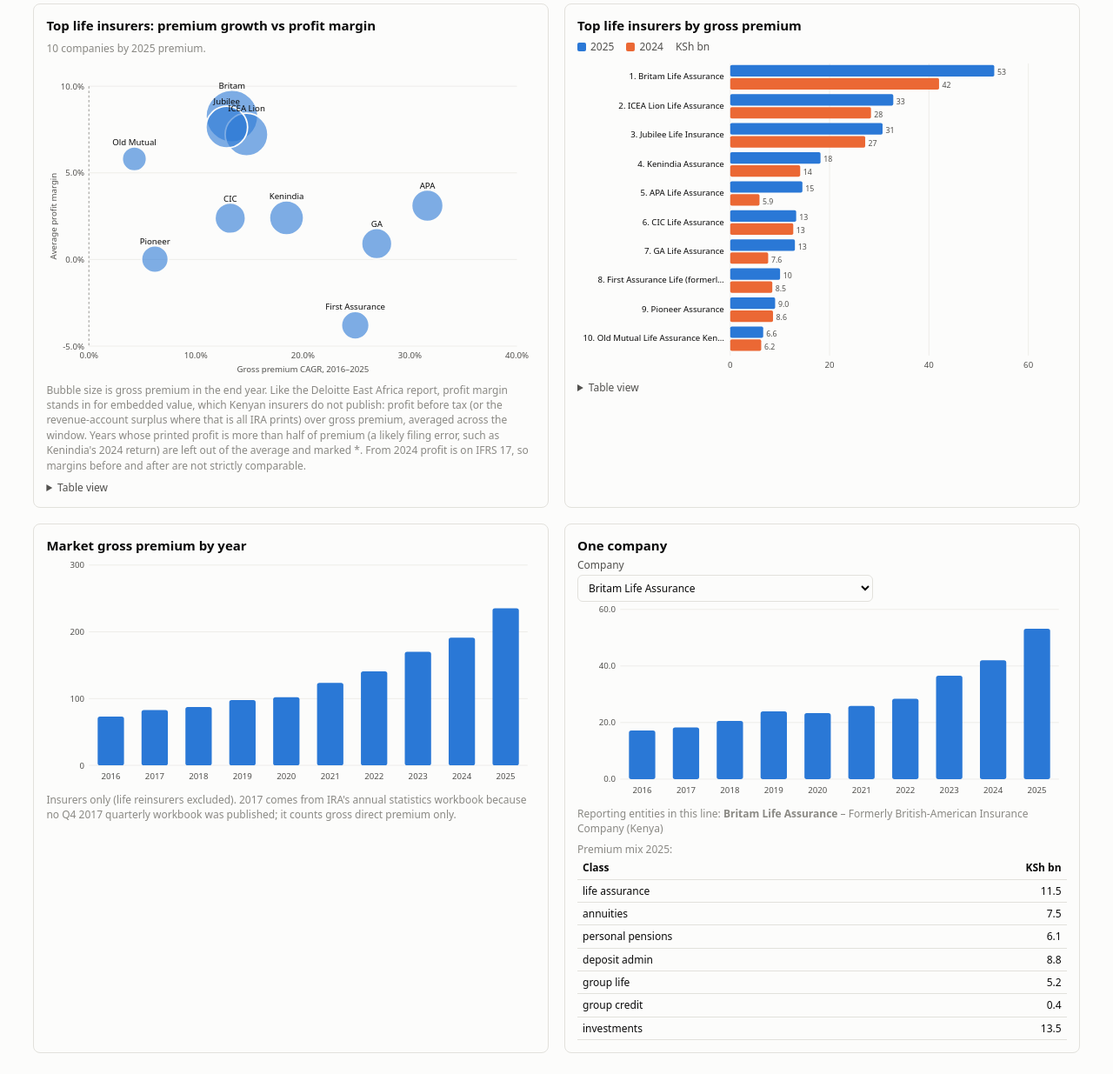
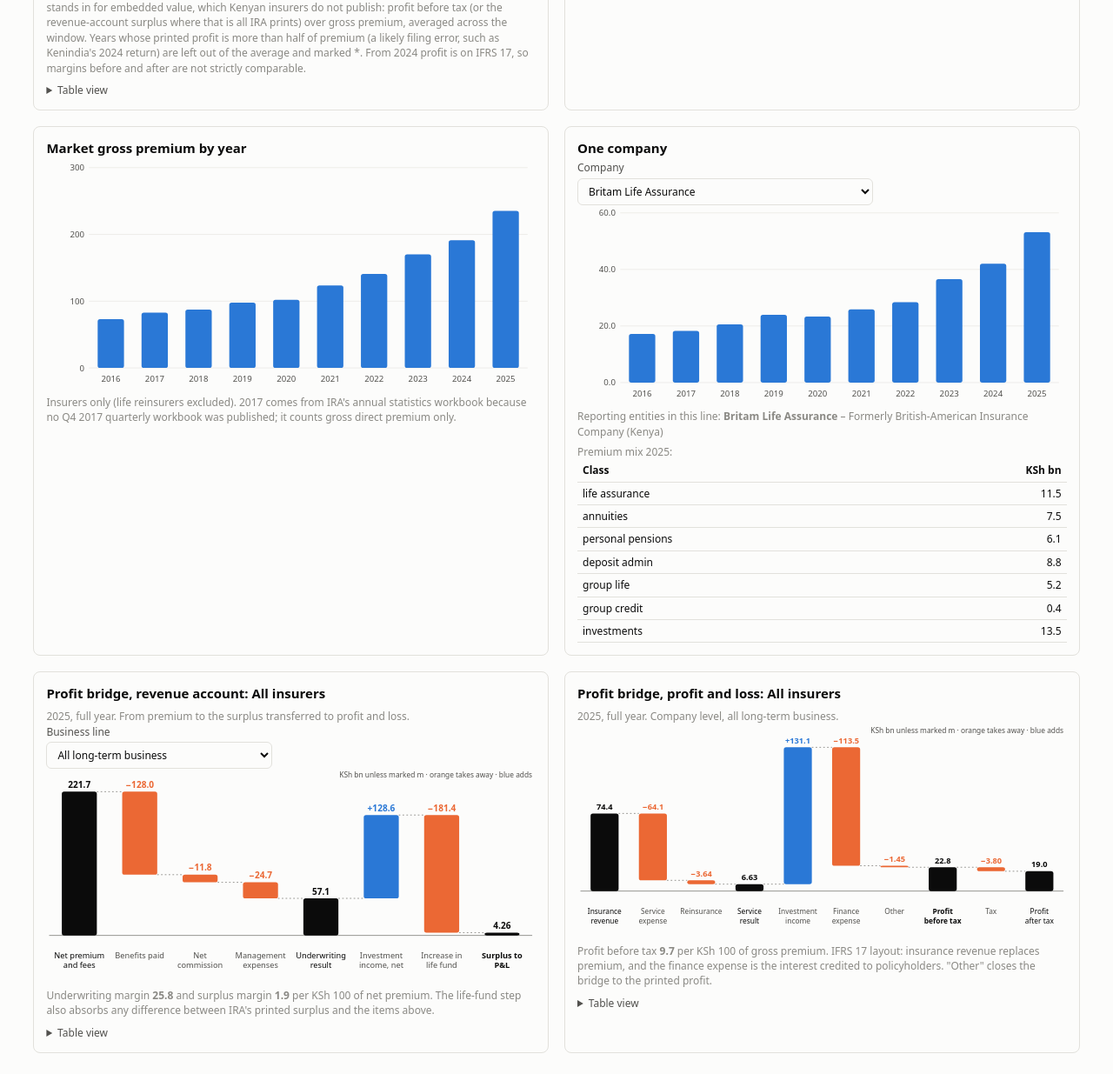
Before and after one commit to WillManyonga/kenya-life-insurance, a plain HTML site: page site/index.html in a window 1280 px wide. Shown: the part 812-2047 px from the top of the page at 87% size. Drawn offline with Linux system fonts and the light colour scheme.

Commit message:
Profit bridges moved below the existing charts on the overview and insurer profile
Co-Authored-By: Claude Opus 5.5 <noreply@anthropic.com>
Claude-Session: https://claude.ai/code/session_01XqXaR5hmQrjvpJbeZip6ns

```diff
--- a/site/index.html
+++ b/site/index.html
@@ -72,8 +72,7 @@ details summary{cursor:pointer;color:var(--text-secondary);font-size:12px;margin
 
 <div class="tiles" id="tiles"></div>
 
-<div class="grid" id="obridge"></div>
-<div class="grid" style="margin-top:18px">
+<div class="grid">
   <div class="card">
     <h2>Top life insurers: premium growth vs profit margin</h2>
     <p class="note" id="bubbleNote"></p>
@@ -99,6 +98,8 @@ details summary{cursor:pointer;color:var(--text-secondary);font-size:12px;margin
     <div id="coInfo"></div>
   </div>
 </div>
+
+<div class="grid" id="obridge" style="margin-top:18px"></div>
 </section>
 <section id="tab-claims" hidden><div class="grid" id="claimsGrid"></div></section>
 <section id="tab-share" hidden><div class="grid" id="shareGrid"></div></section>
--- a/site/lines.js
+++ b/site/lines.js
@@ -377,6 +377,7 @@
         <label style="max-width:320px">Period<select id="bmode"><option value="s">Snapshot: ${label(P[k])}${P[k].endsWith('Q4') ? '' : ' (year to date)'}</option><option value="c">Cumulative: ${y0}–${y1} full years</option></select></label>
         <div class="grid" style="margin-top:12px"></div>`);
       w.querySelector('#bmode').value = bmode;
+      queueMicrotask(() => g.appendChild(w)); // bridges go last, after the profile's other charts
       w.querySelector('#bmode').onchange = e => { bmode = e.target.value; drawProfile(); };
       const ks = cum ? fullYears().filter(y => y >= y0 && y <= y1).map(q4) : [k];
       bridgeCards(w.querySelector('.grid'), co, ks, cum ? `Full years ${y0}–${y1} added together` : `${label(P[k])}${P[k].endsWith('Q4') ? ', full year' : ', year to date'}`); }
```
